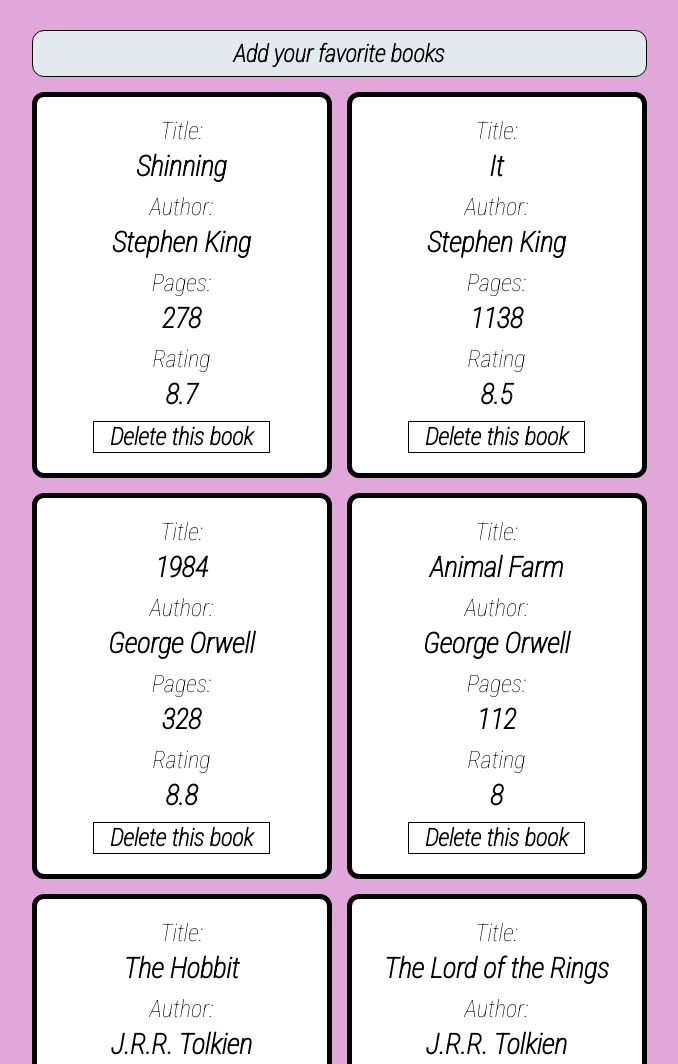
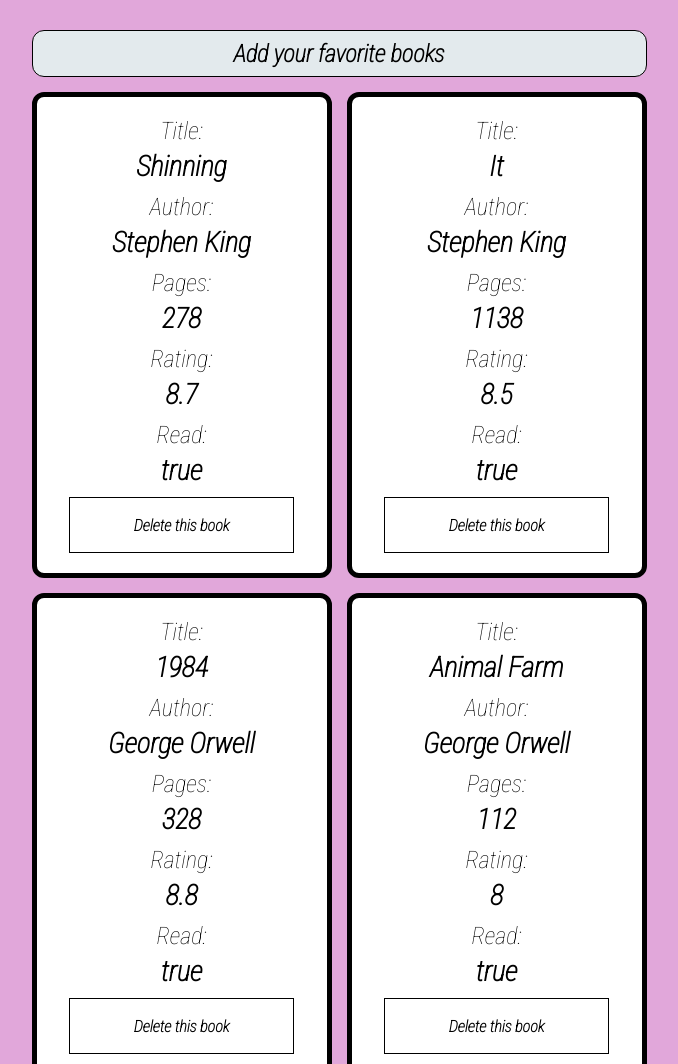
Before and after one commit to vukmilenkovic/Library, a plain HTML site: page index.html in a window 1280 px wide. Shown: the top 1064 px of the page, without its empty margins (301-979 px from the left). Drawn offline with Linux system fonts and the light colour scheme.

Commit message:
Changed the Object and the constructor to include a boolean weather the user has read the book or not.

```diff
--- a/index.js
+++ b/index.js
@@ -1,29 +1,30 @@
 let myLibrary = [];
 
-function Book(title, author, pages, rating, id) {
+function Book(title, author, pages, rating, read, id) {
     this.id = id;
     this.title = title;
     this.author = author;
     this.pages = pages;
     this.rating = rating;
+    this.read = read;
 
 
 };
 
-function addBookToLibrary(title, author, pages, read, id){
-    return new Book(title, author, pages, read, id);
+function addBookToLibrary(title, author, pages, rating, read, id){
+    return new Book(title, author, pages, rating, read, id);
 }
 
-book_001 = addBookToLibrary('Shinning', 'Stephen King', '278', 8.7, crypto.randomUUID());
-book_002 = addBookToLibrary('It', 'Stephen King', '1138', 8.5, crypto.randomUUID());
-book_003 = addBookToLibrary('1984', 'George Orwell', '328', 8.8, crypto.randomUUID());
-book_004 = addBookToLibrary('Animal Farm', 'George Orwell', '112', 8.0, crypto.randomUUID());
-book_005 = addBookToLibrary('The Hobbit', 'J.R.R. Tolkien', '310', 9.3, crypto.randomUUID());
-book_006 = addBookToLibrary('The Lord of the Rings', 'J.R.R. Tolkien', '1178', 9.4, crypto.randomUUID());
-book_007 = addBookToLibrary('Fahrenheit 451', 'Ray Bradbury', '194', 7.3, crypto.randomUUID());
-book_008 = addBookToLibrary('Brave New World', 'Aldous Huxley', '268', 7.7, crypto.randomUUID());
-book_009 = addBookToLibrary('Dune', 'Frank Herbert', '412', 8.7, crypto.randomUUID());
-book_010 = addBookToLibrary('The Catcher in the Rye', 'J.D. Salinger', '277', 8.1, crypto.randomUUID());
+book_001 = addBookToLibrary('Shinning', 'Stephen King', '278', 8.7, true, crypto.randomUUID());
+book_002 = addBookToLibrary('It', 'Stephen King', '1138', 8.5, true, crypto.randomUUID());
+book_003 = addBookToLibrary('1984', 'George Orwell', '328', 8.8, true, crypto.randomUUID());
+book_004 = addBookToLibrary('Animal Farm', 'George Orwell', '112', 8.0, true, crypto.randomUUID());
+book_005 = addBookToLibrary('The Hobbit', 'J.R.R. Tolkien', '310', 9.3, true, crypto.randomUUID());
+book_006 = addBookToLibrary('The Lord of the Rings', 'J.R.R. Tolkien', '1178', 9.4, true, crypto.randomUUID());
+book_007 = addBookToLibrary('Fahrenheit 451', 'Ray Bradbury', '194', 7.3, true, crypto.randomUUID());
+book_008 = addBookToLibrary('Brave New World', 'Aldous Huxley', '268', 7.7, true, crypto.randomUUID());
+book_009 = addBookToLibrary('Dune', 'Frank Herbert', '412', 8.7,  true, crypto.randomUUID());
+book_010 = addBookToLibrary('The Catcher in the Rye', 'J.D. Salinger', '277', 8.1,  true, crypto.randomUUID());
 
 
 
@@ -49,7 +50,8 @@ function displayBooks(){
             <p>Title:<h3> ${bookData.title}</h3></p>
             <p>Author:<h3> ${bookData.author}</h3></p>
             <p>Pages:<h3> ${bookData.pages}</h3></p>
-            <p>Rating<h3> ${bookData.rating}</h3></p>
+            <p>Rating:<h3> ${bookData.rating}</h3></p>
+            <p>Read:<h3> ${bookData.read}</h3></p>
         `;
     div.style.border = '5px solid black';
     div.style.borderRadius = '12px';
@@ -65,6 +67,7 @@ function displayBooks(){
 
     // Listen for a click on each book and filter the book with the right id from the array, the original array stayes the same!
     bookBtn.addEventListener('click', (e) => {
+
             const id = e.currentTarget.dataset.id;
             myLibrary = myLibrary.filter(book => book.id !== id);
             displayBooks();
--- a/styles.css
+++ b/styles.css
@@ -155,4 +155,16 @@ input:focus {
     align-items: center;
     font-size: 24px;
     font-weight: 700;
+    padding: 12px 24px;
+    font-size: 16px;
+
 }
+
+.btn-small:hover {
+    cursor: pointer;
+}
+.btn-small:active {
+    transform: scale(1.1);
+    background-color: rgb(240, 107, 107);
+    color: white;
+}
```
